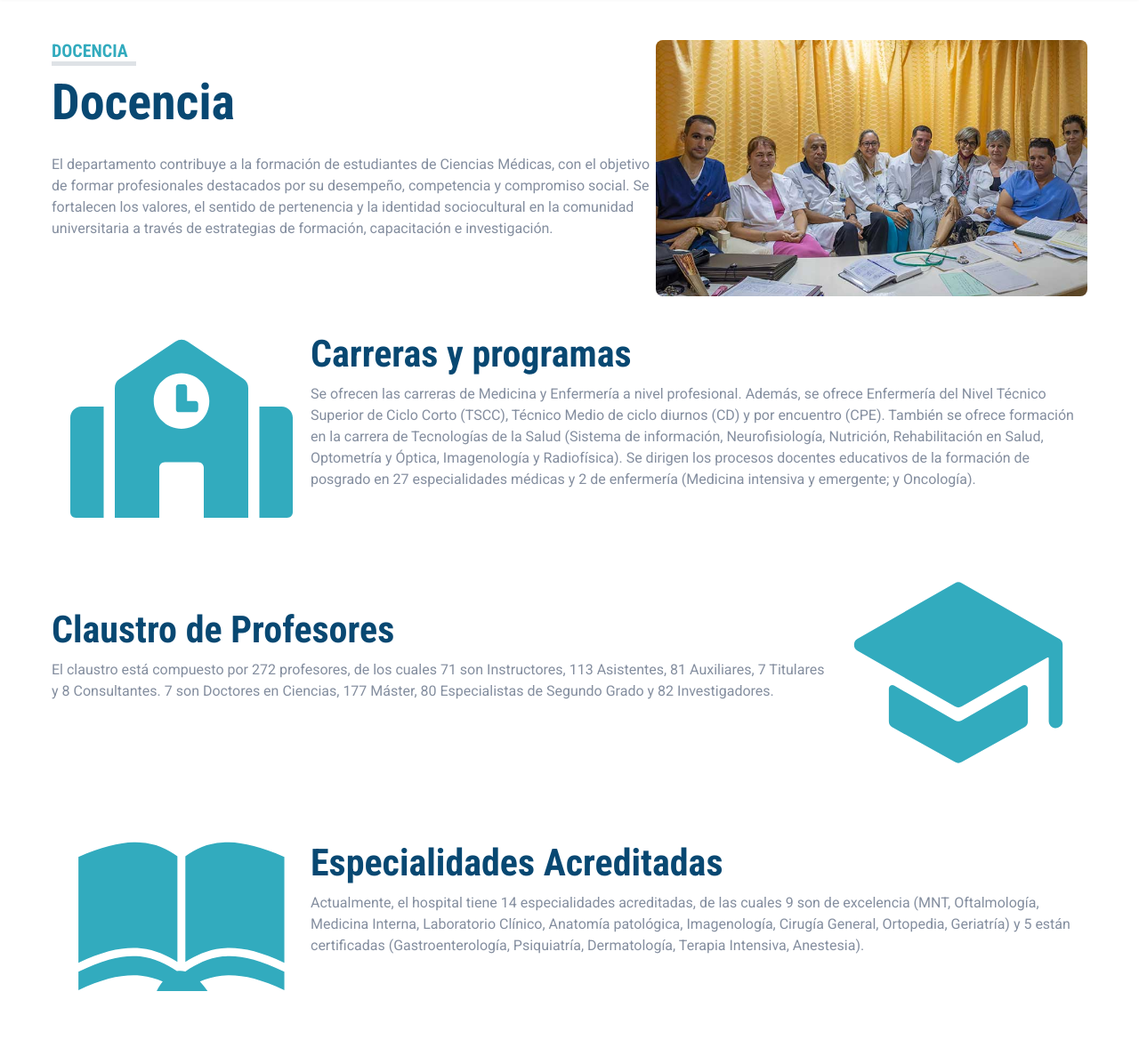
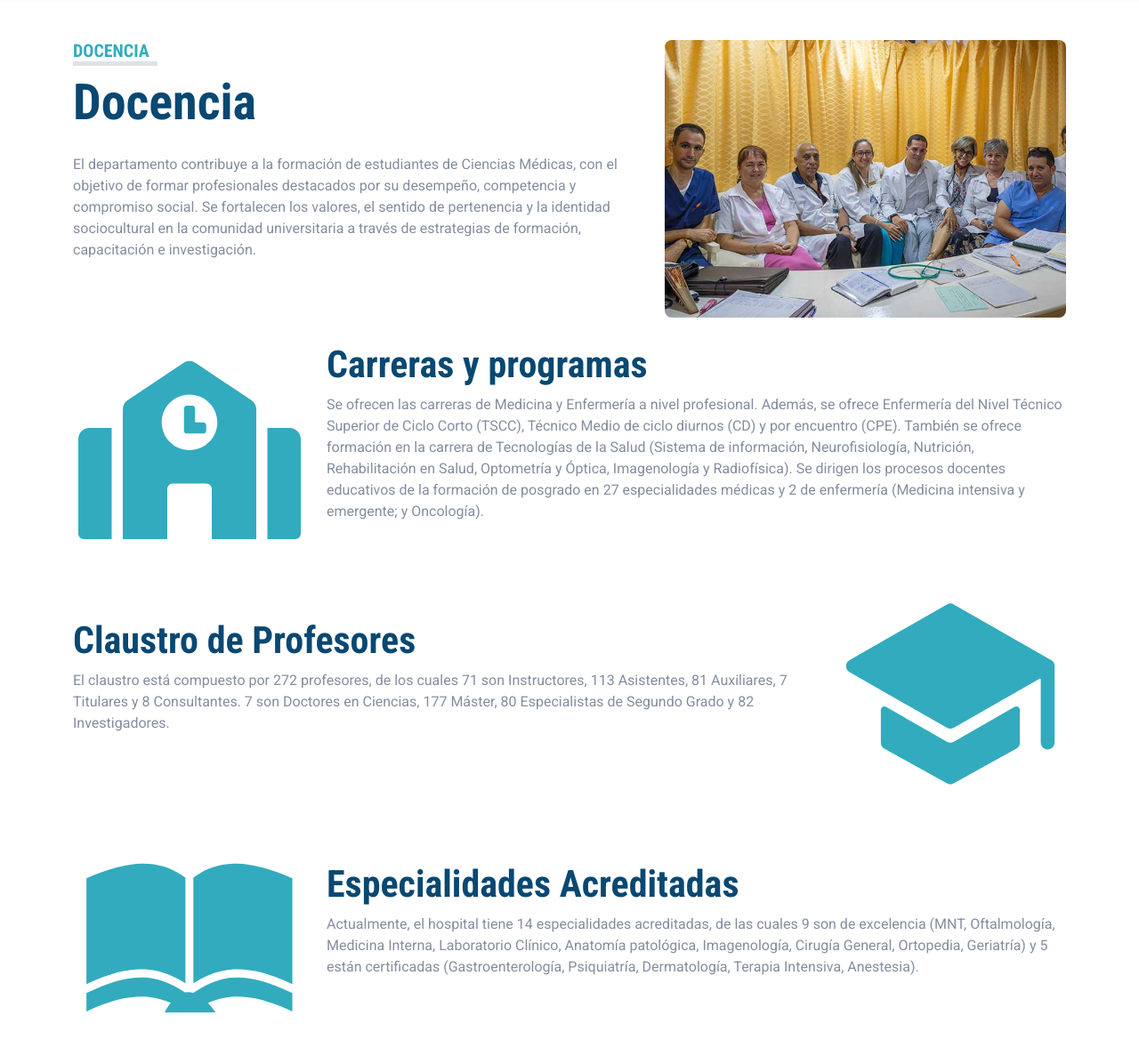
Before and after one commit to CreandoCuba/Hospital-Faustino-Perez-Sitio-Web-ID0006, a plain HTML site: page new-hospital-website-template/teaching.html in a window 1280 px wide. Shown: the part 131-1300 px from the top of the page at 89% size. Drawn offline with nearby package versions, Linux system fonts and the light colour scheme.

Commit message:
margins fixed

```diff
--- a/new-hospital-website-template/teaching.html
+++ b/new-hospital-website-template/teaching.html
@@ -122,7 +122,8 @@
         <div class="container">
             <div class="row gx-5">
 
-                <div class="col-lg-12 row gx-0 mb-4 flex-row-reverse " style="display: flex; justify-content: center;">
+                <div class="col-12  mb-4" style="display: flex; justify-content: center;">
+                    <div class="row flex-row-reverse">
                         <div class="col-lg-5 mb-5 mb-lg-0" style="min-height: 250px;">
                             <div class="position-relative h-100">
                                 <img loading="lazy" class="position-absolute w-100 h-100 rounded" src="img/docencia-1.jpg" style="object-fit: cover; aspect-ratio: 16/9">
@@ -136,7 +137,9 @@
                             <p>El departamento contribuye a la formación de estudiantes de Ciencias Médicas, con el objetivo de formar profesionales destacados por su desempeño, competencia y compromiso social. Se fortalecen los valores, el sentido de pertenencia y la identidad sociocultural en la comunidad universitaria a través de estrategias de formación, capacitación e investigación.</p>
                         </div>
                     </div>
-                <div class="col-lg-12 row gx-0 mb-4 " style="display: flex; justify-content: center;">
+                </div>
+                <div class="col-12 mb-4 " style="display: flex; justify-content: center;">
+                    <div class="row">
                         <div class="col-lg-4 col-xl-3 col-md-12 " style="display: flex; justify-content: center; align-items: center;">
                             <svg style="color: var(--primary);"  xmlns="http://www.w3.org/2000/svg" width="250px" height="250px" viewBox="0 0 640 512"><path fill="currentColor" d="M0 224v272c0 8.84 7.16 16 16 16h80V192H32c-17.67 0-32 14.33-32 32m360-48h-24v-40c0-4.42-3.58-8-8-8h-16c-4.42 0-8 3.58-8 8v64c0 4.42 3.58 8 8 8h48c4.42 0 8-3.58 8-8v-16c0-4.42-3.58-8-8-8m137.75-63.96l-160-106.67a32.02 32.02 0 0 0-35.5 0l-160 106.67A32.002 32.002 0 0 0 128 138.66V512h128V368c0-8.84 7.16-16 16-16h96c8.84 0 16 7.16 16 16v144h128V138.67c0-10.7-5.35-20.7-14.25-26.63M320 256c-44.18 0-80-35.82-80-80s35.82-80 80-80s80 35.82 80 80s-35.82 80-80 80m288-64h-64v320h80c8.84 0 16-7.16 16-16V224c0-17.67-14.33-32-32-32"/></svg>
                         </div>
@@ -150,8 +153,10 @@
                                 </ul>
                         </div>
                     </div>
+                </div>
 
-                <div class="col-lg-12 flex-row-reverse row gx-0 mb-4">
+                <div class="col-12 mb-4">
+                    <div class="row flex-row-reverse">
                         <div class="col-lg-4 col-xl-3 col-md-12" style="display: flex; justify-content: center; align-items: center;">
                             <svg style="color: var(--primary);"  xmlns="http://www.w3.org/2000/svg" width="250px" height="250px" viewBox="0 0 512 512"><path fill="currentColor" d="M256 368a16 16 0 0 1-7.94-2.11L108 285.84a8 8 0 0 0-12 6.94V368a16 16 0 0 0 8.23 14l144 80a16 16 0 0 0 15.54 0l144-80a16 16 0 0 0 8.23-14v-75.22a8 8 0 0 0-12-6.94l-140.06 80.05A16 16 0 0 1 256 368"/><path fill="currentColor" d="M495.92 190.5v-.11a16 16 0 0 0-8-12.28l-224-128a16 16 0 0 0-15.88 0l-224 128a16 16 0 0 0 0 27.78l224 128a16 16 0 0 0 15.88 0L461 221.28a2 2 0 0 1 3 1.74v144.53c0 8.61 6.62 16 15.23 16.43A16 16 0 0 0 496 368V192a14.76 14.76 0 0 0-.08-1.5"/></svg>
                         </div>
@@ -164,7 +169,9 @@
                             </ul>
                         </div>
                     </div>
-                <div class="col-lg-12 row gx-0 mb-4">
+                </div>
+                <div class="col-12 mb-4">
+                    <div class="row">
                         <div class="col-lg-4 col-xl-3 col-md-12" style="display: flex; justify-content: center; align-items: center;">
                             <svg style="color: var(--primary);" xmlns="http://www.w3.org/2000/svg" width="250px" height="250px" viewBox="0 0 512 512"><path fill="currentColor" d="M149.688 85.625c-1.234.005-2.465.033-3.72.063c-33.913.806-75.48 10.704-127.25 33.718V362.78c60.77-28.82 106.718-37.067 144.22-33.092c33.502 3.55 59.685 16.66 83.562 31.187v-242.97c-23.217-17.744-50.195-30.04-85.97-32a184.47 184.47 0 0 0-10.843-.28zm211.968 0c-3.7-.016-7.322.088-10.844.28c-35.773 1.96-62.75 14.256-85.968 32v242.97c23.876-14.527 50.06-27.637 83.562-31.188c37.502-3.974 83.45 4.272 144.22 33.094V119.407c-51.77-23.014-93.337-32.912-127.25-33.72c-1.255-.028-2.486-.056-3.72-.06zm5.72 261.78c-1.038-.002-2.074.017-3.095.033c-4.808.075-9.43.37-13.905.843c-33.932 3.597-59.603 17.976-85.53 34.44v.28c-6.554-1.99-13.02-2.37-19.408-.97c-25.566-16.177-51.003-30.202-84.468-33.75c-5.595-.592-11.44-.883-17.564-.842c-32.04.213-71.833 9.778-124.687 35.937v42.53c60.77-28.823 106.714-37.067 144.218-33.092c18.545 1.965 34.837 6.845 49.75 13.28c-4.682 6.064-9.308 13.268-13.875 21.688h117.156c-5.93-8.22-11.798-15.414-17.626-21.56c14.996-6.503 31.39-11.43 50.062-13.408c37.503-3.974 83.448 4.27 144.22 33.094v-42.53c-53.16-26.31-93.115-35.863-125.25-35.97z"/></svg>
                         </div>
@@ -175,6 +182,7 @@
                                 <li>Contamos con un claustro de 272 profesores, de los cuales 7 son Doctores en Ciencias, 177 son Máster, 80 son Especialistas de Segundo Grado y 82 son Investigadores.</li>
                                 <li>Actualmente, nuestro hospital tiene 14 especialidades acreditadas, de las cuales 9 son de excelencia.</li>
                             </ul>
+                        </div>
                     </div>
                 </div>
             </div>
```
Lines whose indentation alone changed are shown as unchanged.
